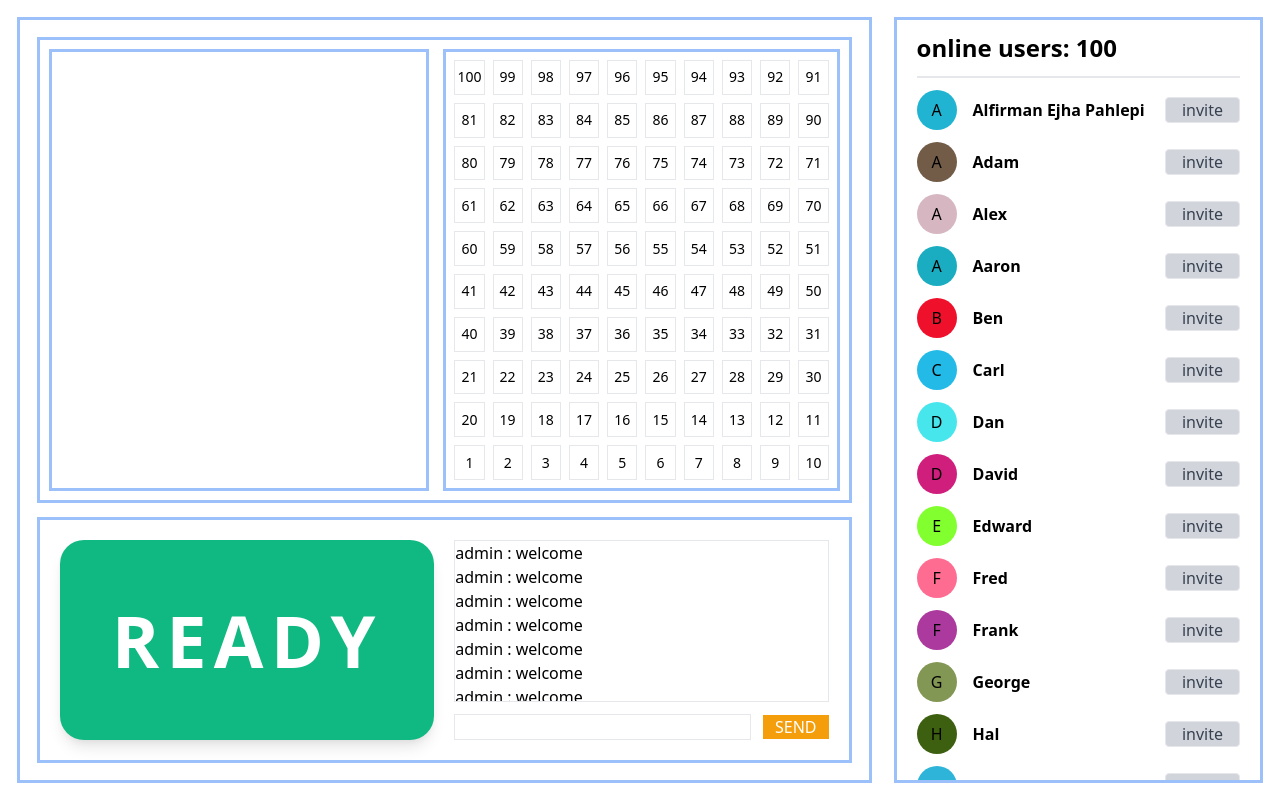
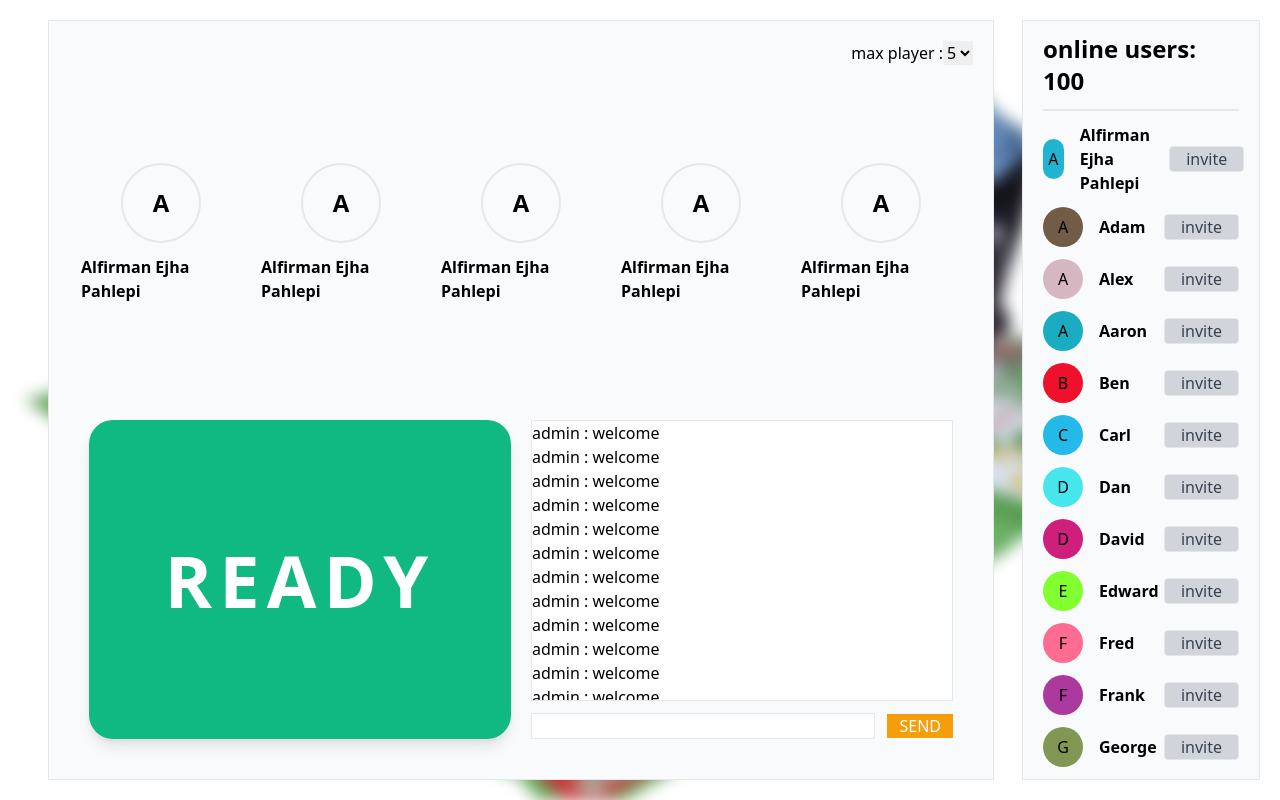
Before and after one commit to alfirmanpahlepi/snake-and-ladder, a Next.js app in the folder client/: page /room/1 in a window 1280 px wide. Built offline with nearby package versions, Linux system fonts and the light colour scheme.

Commit message:
update: styling room

```diff
--- a/client/src/pages/room/[id].tsx
+++ b/client/src/pages/room/[id].tsx
@@ -1,21 +1,32 @@
 export default function Room() {
   return (
-    <div className="p-5 h-screen w-screen flex space-x-7">
-      <div className="flex-[2.5] ring p-5 flex flex-col space-y-5">
-        <div className="h-2/3 ring p-3 flex space-x-5">
-          <div className="ring flex-1"></div>
-          <div className="ring p-2 flex-1 grid grid-cols-10 gap-2">
-            {
-              grids().map((el) => (
-                <span key={el} className="border flex justify-center items-center text-sm">{el}</span>
-              ))
-            }
-          </div>
+    <div className="p-5 h-screen w-screen flex space-x-7 relative">
+      <div className="absolute top-0 left-0 h-screen w-screen bg-cover blur" style={{ backgroundImage: "url(/background.jpg)" }}></div>
+      <div className="flex-[2.5] border p-5 flex flex-col space-y-5 bg-gray-50 z-20">
+        <p className="text-right">max player :
+          <select>
+            <option>5</option>
+            <option>4</option>
+            <option>3</option>
+            <option>2</option>
+            <option>1</option>
+          </select>
+        </p>
+        <div className="h-1/2 p-3 flex justify-center items-center space-x-5">
+          {
+            [1, 2, 3, 4, 5].map((e) => (
+              <div key={e} className="h-40 w-40 flex flex-col justify-center items-center space-y-3">
+                <div className="h-20 w-20 rounded-full border-2 grid place-items-center text-2xl font-semibold">A</div>
+                <h6 className="font-semibold">Alfirman Ejha Pahlepi</h6>
+              </div>
+
+            ))
+          }
         </div>
-        <div className="h-1/3 ring p-5 flex space-x-5">
+        <div className="h-1/2 p-5 flex space-x-5">
           <button className="w-1/2 bg-green-500 hover:bg-green-600 active:bg-green-400 shadow-lg rounded-3xl text-white flex justify-center items-center text-7xl font-bold uppercase tracking-widest">ready</button>
           <div className="w-1/2 flex flex-col">
-            <div className="flex-grow overflow-auto border">
+            <div className="flex-grow overflow-auto border bg-white">
               {
                 [1, 1, 11, 1, 11, 1, 1, 1, 1, 1, 1, 1].map((el, i) => (
                   <p key={i}>admin : welcome</p>
@@ -29,7 +40,7 @@ export default function Room() {
           </div>
         </div>
       </div>
-      <div className="flex-1 ring px-5 overflow-auto">
+      <div className="flex-1 border px-5 overflow-auto bg-gray-50 z-20">
         <h4 className="font-bold text-2xl border-b-2 py-3">online users: 100</h4>
         <div className="py-3 space-y-3">
           {
@@ -89,19 +100,17 @@ const users = [
   "Walter",
 ];
 
-const grids = () => {
-  const arr = []
-  const temp = []
-  for (let i = 100; i >= 1; i--) {
-    temp.push(i)
-    if(temp.length === 10){
-      if(temp[0] % 20 !== 0) temp.reverse()
-      arr.push(...temp)
-      temp.length = 0
-    }
-  }
+// const grids = (num: number) => {
+//   const arr = []
+//   const temp = []
+//   for (let i = num; i >= 1; i--) {
+//     temp.push(i)
+//     if (temp.length === 10) {
+//       if (temp[0] % 20 !== 0) temp.reverse()
+//       arr.push(...temp)
+//       temp.length = 0
+//     }
+//   }
 
-  return arr
-}
-
-console.log(grids());
+//   return arr
+// }
```
